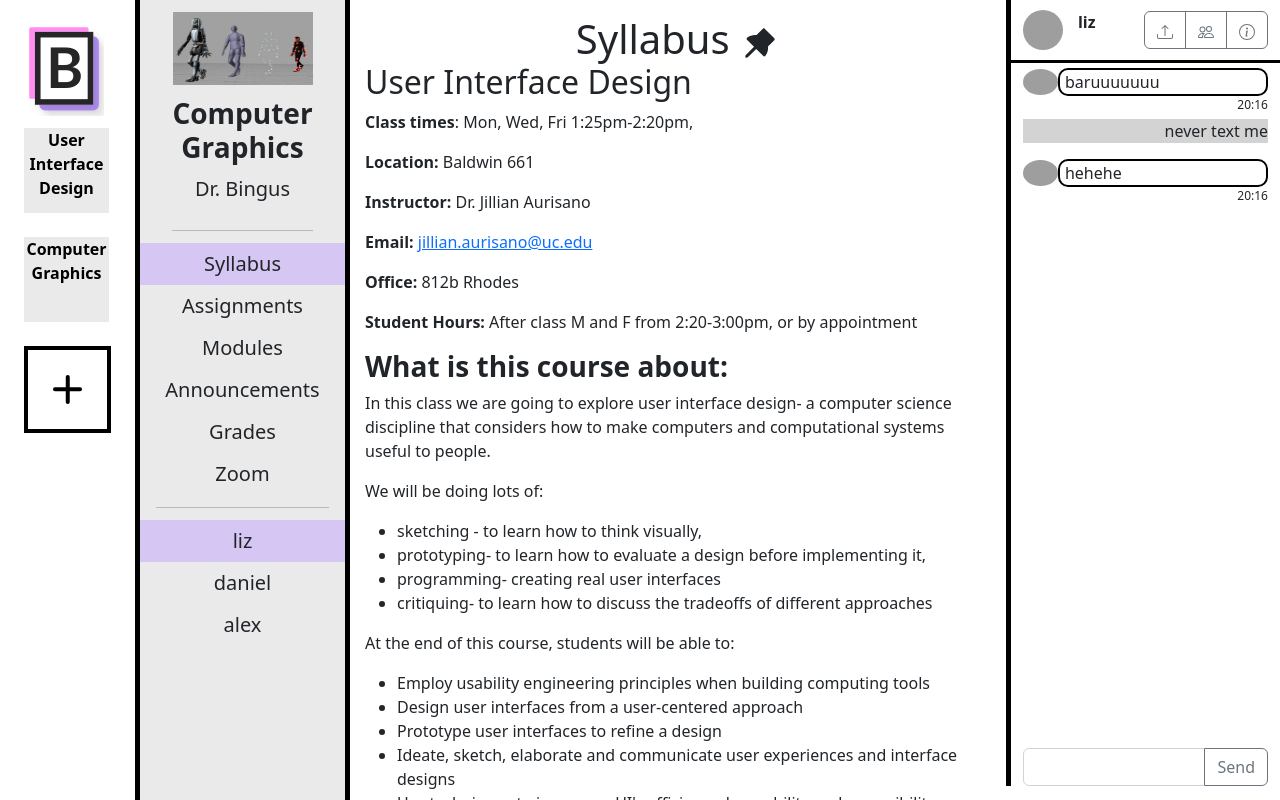
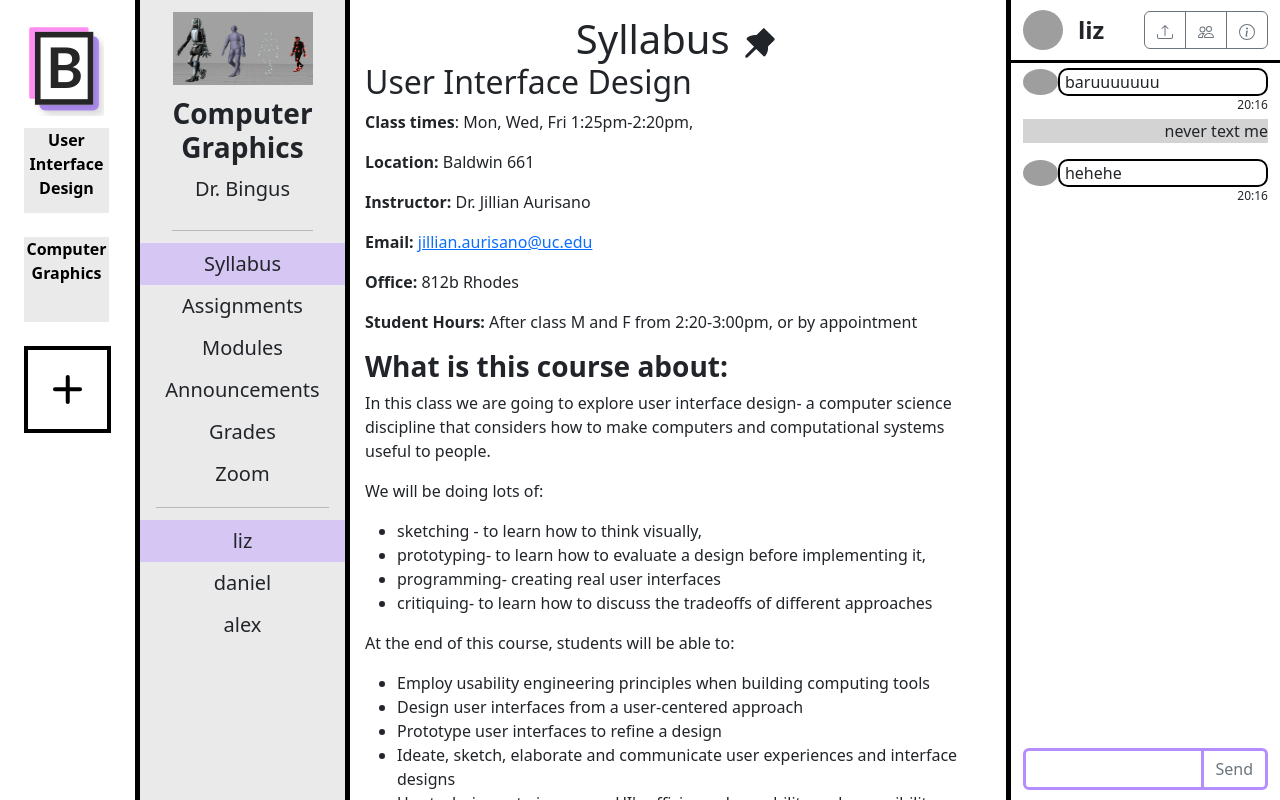
Before and after one commit to corncob567/AlternaCanvas, a React (Create React App) app: page /ui/syllabus in a window 1280 px wide. Built offline with nearby package versions, Linux system fonts and the light colour scheme; grey boxes are pictures that could not be loaded; a web font is replaced by a local one.

Commit message:
more chat styling

```diff
--- a/src/components/chat/ChatBody.jsx
+++ b/src/components/chat/ChatBody.jsx
@@ -1,7 +1,6 @@
 import React, { useEffect } from 'react';
 import ChatMessage from './ChatMessage';
-
-import '../../styles/components/Chat.scss'
+import '../../styles/main.scss'
 
 function ChatBody(props) {
     return (
--- a/src/components/chat/ChatInput.jsx
+++ b/src/components/chat/ChatInput.jsx
@@ -1,9 +1,10 @@
 import React from 'react';
-
 import InputGroup from 'react-bootstrap/InputGroup';
 import Form from 'react-bootstrap/Form';
 import Button from 'react-bootstrap/Button'
 import { useState } from 'react';
+import '../../styles/main.scss';
+
 
 function ChatInput(props){
 
@@ -29,7 +30,7 @@ function ChatInput(props){
     }};
 
     return (
-        <InputGroup>
+        <InputGroup className='chatInputGroup'>
             <Form.Control aria-label="With textarea" onChange={onInput} value={value || ''} onKeyDownCapture={handleKeyPress}/>
             <Button type='submit' variant="outline-secondary" onClick={handleClick}>Send</Button>
         </InputGroup>
--- a/src/components/chat/ChatMessage.jsx
+++ b/src/components/chat/ChatMessage.jsx
@@ -1,7 +1,6 @@
 import React from 'react';
 import ProfilePicture from './ProfilePicture';
-
-import '../../styles/components/Chat.scss'
+import '../../styles/main.scss'
 
 function ChatMessage(props) {
     if (props.author === props.user){
--- a/src/styles/components/Chat.scss
+++ b/src/styles/components/Chat.scss
@@ -11,9 +11,9 @@
         height: 40px;
     }
     .chatName{
-        margin-left: 15px;
-        margin-right: auto;
+        margin: auto auto auto 15px;
         font-weight: 600;
+        font-size: 24px;
     }
 }
 
@@ -53,8 +53,18 @@
 
 .chatColumn {
     width: 25%;
-    height: 100%;
+    height: 100vh;
     border-left: 5px solid black;
+}
+
+.chatInputGroup{
+    input{
+        border: 3px solid $primary-2;
+    }
+    button{
+        border: 3px solid $primary-2;
+        border-left: none;
+    }
 }
 
 .chat-message{
```
Also changed, not shown: src/components/chat/ChatHeader.jsx (+1 -7 lines).
